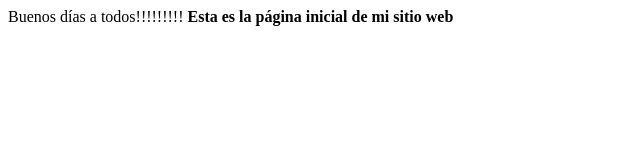
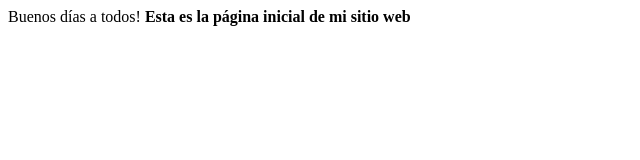
Before and after one commit to Ana-romar/ana-romar.github.io, a plain HTML site: page index.html in a window 1280 px wide. Shown: the whole page, without its empty margins (0-640 px from the left). Drawn offline with Linux system fonts and the light colour scheme.

Commit message:
Update index.html

```diff
--- a/index.html
+++ b/index.html
@@ -1,6 +1,6 @@
 <html>
 <body>
-  Buenos días a todos!!!!!!!!!
+  Buenos días a todos!
   <b>Esta es la página inicial de mi sitio web</b>
 </body>
 
```
